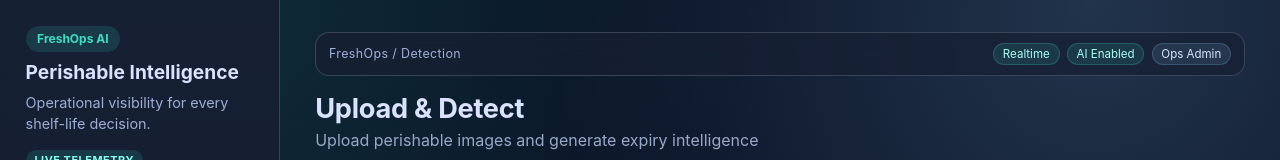
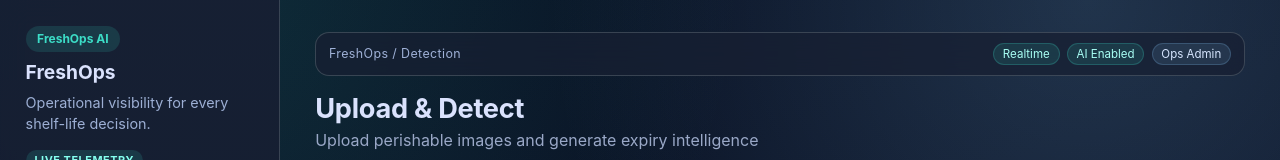
Before and after one commit to Ayush277/FreshOpsAI, a React (Vite) app in the folder frontend/: page /upload in a window 1280 px wide. Shown: the top 160 px of the page. Built offline with nearby package versions, Linux system fonts and the light colour scheme; no server answers.

Commit message:
chore: update app title from 'Perishable Intelligence' to 'FreshOps'

```diff
--- a/frontend/src/components/layout/AppShell.jsx
+++ b/frontend/src/components/layout/AppShell.jsx
@@ -16,7 +16,7 @@
       <aside className="app-sidebar">
         <div className="brand-block">
           <span className="brand-badge">FreshOps AI</span>
-          <h1>Perishable Intelligence</h1>
+          <h1>FreshOps</h1>
           <p>Operational visibility for every shelf-life decision.</p>
           <span className="brand-live">LIVE TELEMETRY</span>
         </div>
```
